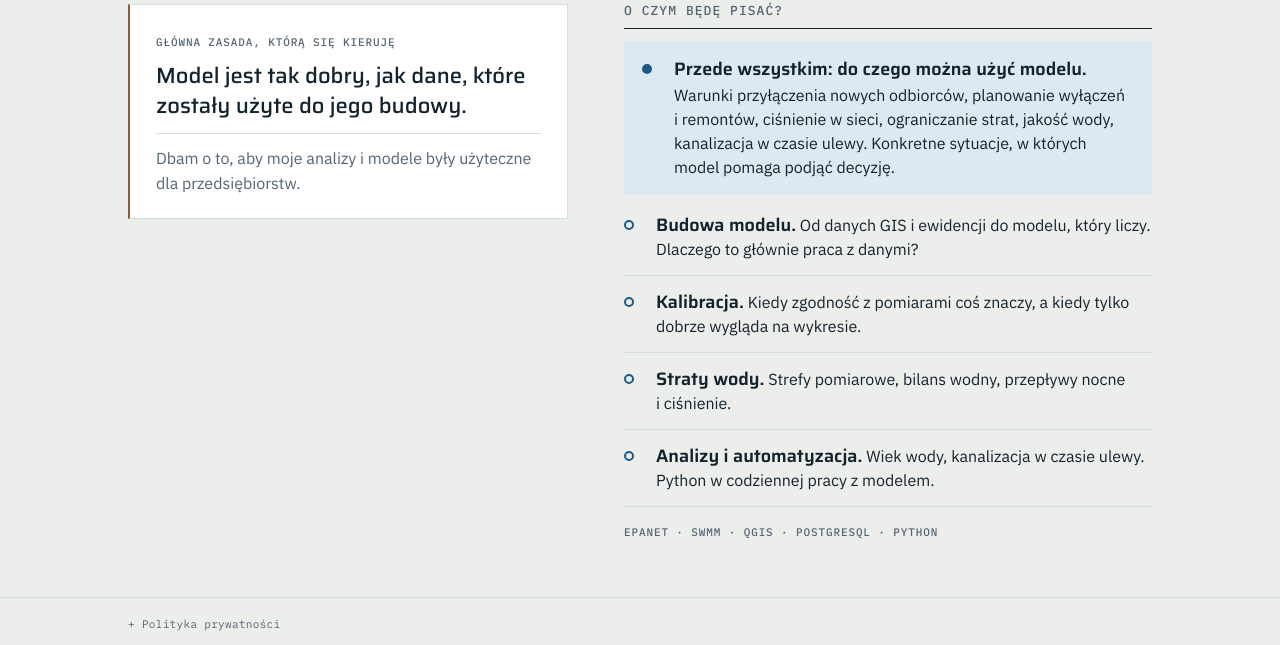
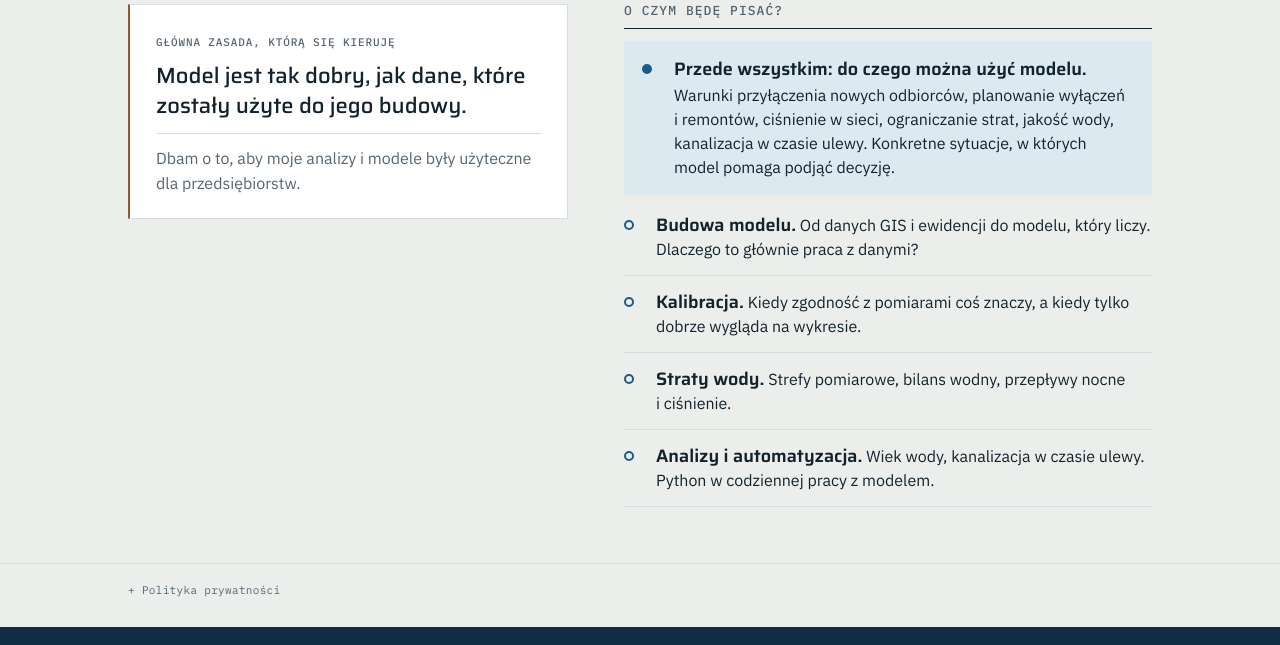
Before and after one commit to mikolajjaczynski-dev/praktykasieci.pl, a plain HTML site: page index.html in a window 1280 px wide. Shown: the part 593-1238 px from the top of the page. Drawn offline with Linux system fonts and the light colour scheme.

Commit message:
Update index.html
Usunięcie narzędzi

```diff
--- a/index.html
+++ b/index.html
@@ -164,7 +164,7 @@ main{flex:1}
           <li><span><b>Straty wody.</b> Strefy pomiarowe, bilans wodny, przepływy nocne i&nbsp;ciśnienie.</span></li>
           <li><span><b>Analizy i&nbsp;automatyzacja.</b> Wiek wody, kanalizacja w&nbsp;czasie ulewy. Python w&nbsp;codziennej pracy z&nbsp;modelem.</span></li>
         </ul>
-        <p class="et narzedzia">EPANET · SWMM · QGIS · PostgreSQL · Python</p>
+
       </div>
     </div>
   </section>
```
